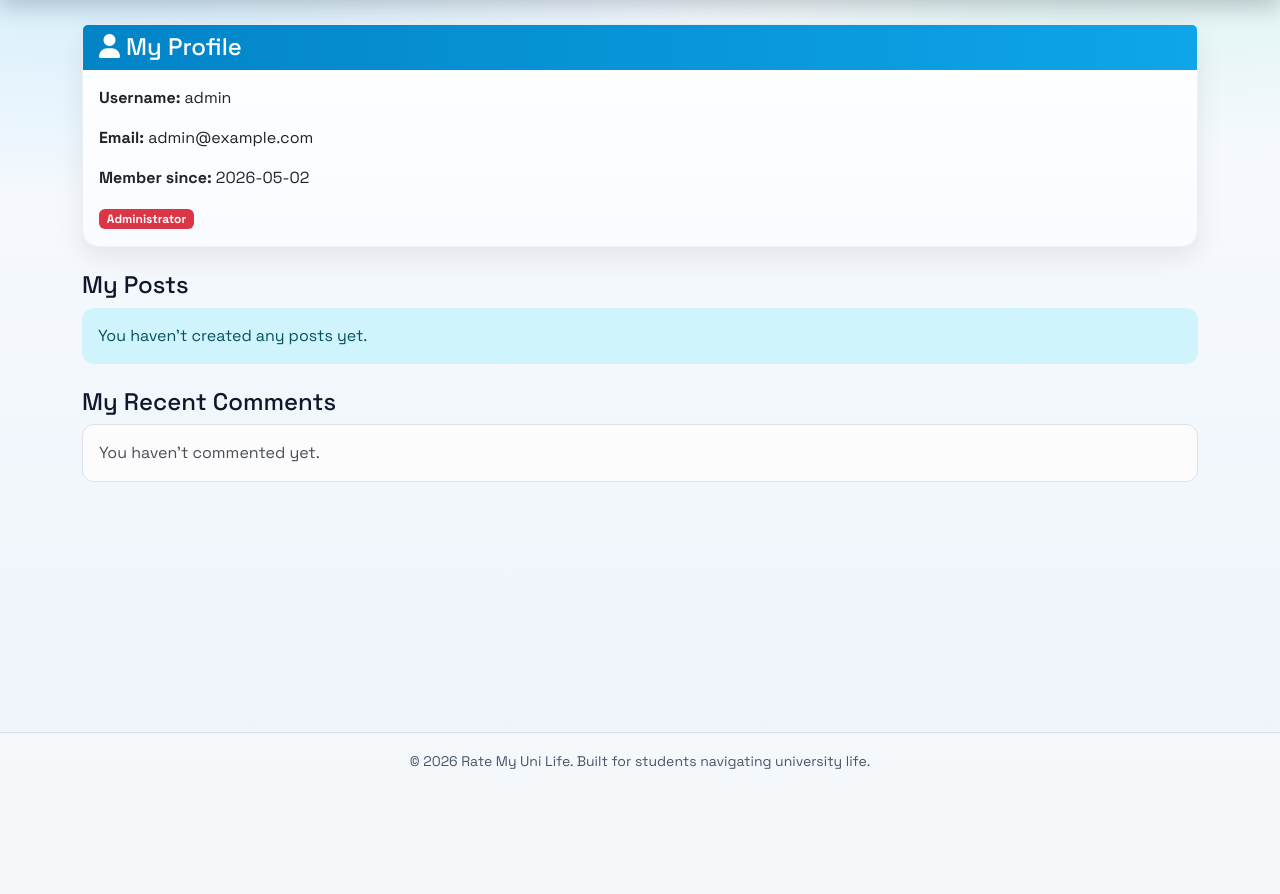
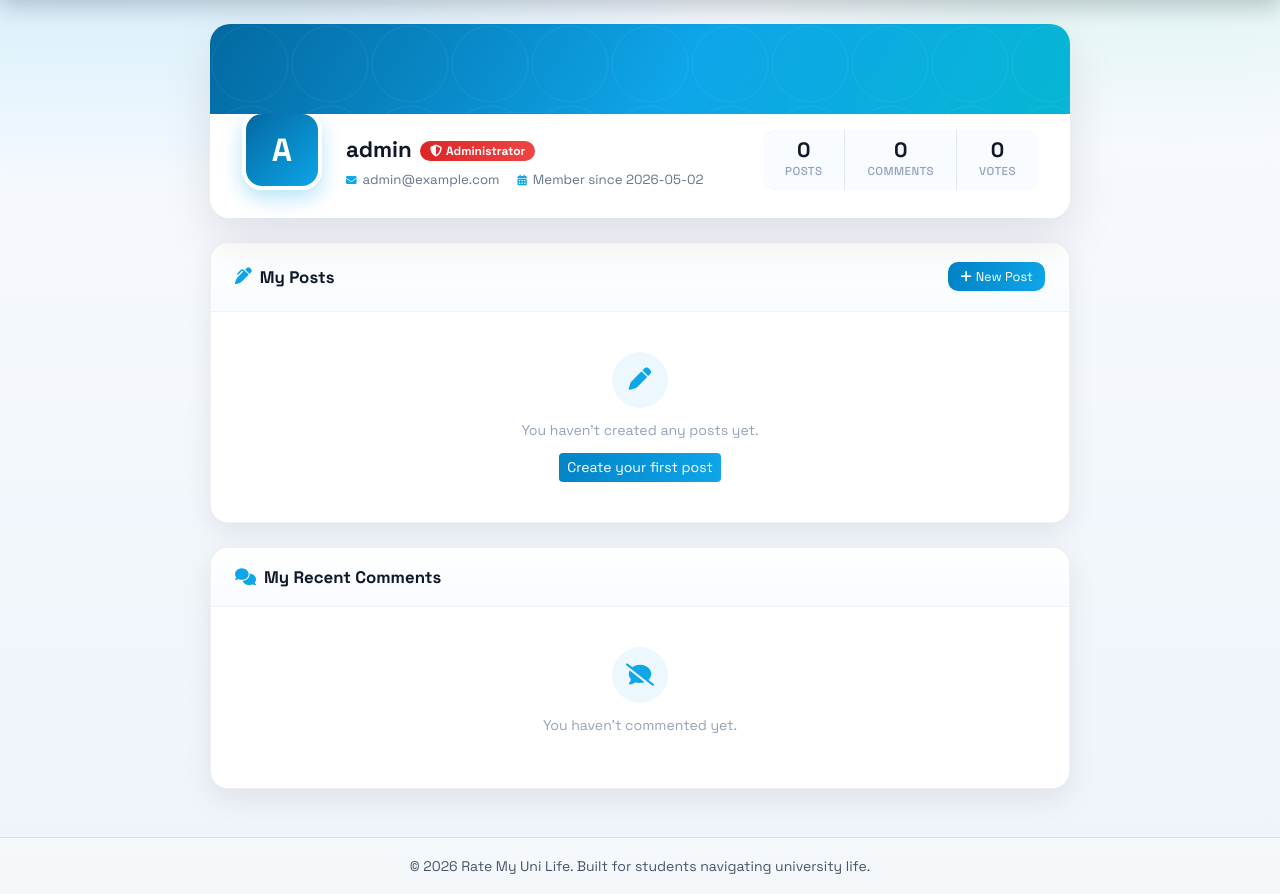
Before and after one commit to csferka/rateunilife, a Flask app: page /profile in a window 1280 px wide. Shown: the part 80-974 px from the top of the page. Before the commit the page ends 849 px from the top, so only its background shows below. Run offline with Flask 3, Linux system fonts and the light colour scheme; a user stored in the database is signed in; some libraries are stand-ins or nearby versions.

Commit message:
Update profile.html

```diff
--- a/templates/profile.html
+++ b/templates/profile.html
@@ -3,71 +3,130 @@
 {% block title %}{{ _('Profile') }}{% endblock %}
 
 {% block content %}
-<div class="row">
-    <div class="col-md-12">
-        <div class="card mb-4">
-            <div class="card-header bg-primary text-white">
-                <h4 class="mb-0"><i class="fas fa-user"></i> {{ _('My Profile') }}</h4>
+<div class="profile-page">
+
+    <!-- Profile Hero Card -->
+    <div class="profile-hero-card mb-4">
+        <div class="profile-hero-bg"></div>
+        <div class="profile-hero-body">
+            <div class="profile-avatar">
+                <span>{{ current_user.username[0].upper() }}</span>
             </div>
-            <div class="card-body">
-                <div class="row">
-                    <div class="col-md-6">
-                        <p><strong>{{ _('Username') }}:</strong> {{ current_user.username }}</p>
-                        <p><strong>{{ _('Email') }}:</strong> {{ current_user.email }}</p>
-                        <p><strong>{{ _('Member since') }}:</strong> {{ current_user.created_at.strftime('%Y-%m-%d') }}</p>
+            <div class="profile-info">
+                <div class="d-flex align-items-center gap-2 flex-wrap">
+                    <h3 class="profile-username">{{ current_user.username }}</h3>
                     {% if current_user.is_admin %}
-                            <span class="badge bg-danger">{{ _('Administrator') }}</span>
+                    <span class="badge profile-admin-badge">
+                        <i class="fas fa-shield-alt me-1"></i>{{ _('Administrator') }}
+                    </span>
                     {% endif %}
+                </div>
+                <div class="profile-meta">
+                    <span><i class="fas fa-envelope"></i> {{ current_user.email }}</span>
+                    <span><i class="fas fa-calendar-alt"></i> {{ _('Member since') }} {{
+                        current_user.created_at.strftime('%Y-%m-%d') }}</span>
+                </div>
+            </div>
+            <div class="profile-stats">
+                <div class="profile-stat">
+                    <span class="profile-stat-value">{{ user_posts|length }}</span>
+                    <span class="profile-stat-label">{{ _('Posts') }}</span>
+                </div>
+                <div class="profile-stat">
+                    <span class="profile-stat-value">{{ user_comments|length }}</span>
+                    <span class="profile-stat-label">{{ _('Comments') }}</span>
+                </div>
+                <div class="profile-stat">
+                    <span class="profile-stat-value">{{ user_posts|sum(attribute='vote_count') }}</span>
+                    <span class="profile-stat-label">{{ _('Votes') }}</span>
                 </div>
             </div>
         </div>
     </div>
 
-        <h4>{{ _('My Posts') }}</h4>
+    <!-- My Posts -->
+    <div class="profile-section">
+        <div class="profile-section-header">
+            <h4 class="profile-section-title">
+                <i class="fas fa-pen-alt"></i> {{ _('My Posts') }}
+            </h4>
+            <a href="{{ url_for('posts.create_post') }}" class="btn btn-primary btn-sm profile-new-btn">
+                <i class="fas fa-plus me-1"></i>{{ _('New Post') }}
+            </a>
+        </div>
+
         {% if user_posts %}
+        <div class="profile-posts-list">
             {% for post in user_posts %}
-                <div class="card mb-3">
-                    <div class="card-body">
-                        <div class="d-flex justify-content-between">
-                            <h5 class="card-title">
-                                <a href="{{ url_for('posts.view_post', post_id=post.id) }}">{{ post.title }}</a>
+            <div class="profile-post-card">
+                <div class="profile-post-main">
+                    <div class="d-flex align-items-start justify-content-between gap-2">
+                        <div>
+                            <a href="{{ url_for('posts.view_post', post_id=post.id) }}" class="profile-post-title">
+                                {{ post.title }}
+                            </a>
                             {% if post.is_anonymous %}
-                                    <span class="badge bg-secondary">{{ _('Anonymous') }}</span>
+                            <span class="badge profile-anon-badge ms-2">
+                                <i class="fas fa-user-secret me-1"></i>{{ _('Anonymous') }}
+                            </span>
                             {% endif %}
-                            </h5>
-                            <small class="text-muted">{{ post.created_at.strftime('%Y-%m-%d') }}</small>
                         </div>
-                        <p class="card-text">{{ post.content[:150] }}...</p>
-                        <div class="text-muted">
-                            <small><i class="fas fa-comment"></i> {{ post.comments|length }} {{ _('comments') }}</small>
-                            <small class="ms-3"><i class="fas fa-chart-line"></i> {{ post.vote_count }} {{ _('votes') }}</small>
+                        <span class="profile-post-date">{{ post.created_at.strftime('%Y-%m-%d') }}</span>
+                    </div>
+                    <p class="profile-post-preview">{{ post.content[:150] }}...</p>
+                    <div class="profile-post-meta">
+                        <span><i class="fas fa-comment"></i> {{ post.comments|length }} {{ _('comments') }}</span>
+                        <span><i class="fas fa-chart-line"></i> {{ post.vote_count }} {{ _('votes') }}</span>
                     </div>
                 </div>
             </div>
             {% endfor %}
+        </div>
         {% else %}
-            <div class="alert alert-info">{{ _("You haven't created any posts yet.") }}</div>
+        <div class="profile-empty">
+            <div class="profile-empty-icon"><i class="fas fa-pen"></i></div>
+            <p>{{ _("You haven't created any posts yet.") }}</p>
+            <a href="{{ url_for('posts.create_post') }}" class="btn btn-primary btn-sm">{{ _('Create your first post')
+                }}</a>
+        </div>
         {% endif %}
+    </div>
 
-        <h4 class="mt-4">{{ _('My Recent Comments') }}</h4>
+    <!-- My Recent Comments -->
+    <div class="profile-section mt-4">
+        <div class="profile-section-header">
+            <h4 class="profile-section-title">
+                <i class="fas fa-comments"></i> {{ _('My Recent Comments') }}
+            </h4>
+        </div>
+
         {% if user_comments %}
+        <div class="profile-posts-list">
             {% for comment in user_comments[:5] %}
-                <div class="card mb-3">
-                    <div class="card-body">
-                        <div class="d-flex justify-content-between">
+            <div class="profile-post-card profile-comment-card">
+                <div class="profile-post-main">
+                    <div class="d-flex align-items-start justify-content-between gap-2">
                         <div>
-                                <strong>{{ _('On:') }}</strong>
-                                <a href="{{ url_for('posts.view_post', post_id=comment.post.id) }}">{{ comment.post.title }}</a>
+                            <span class="profile-comment-on">{{ _('On:') }}</span>
+                            <a href="{{ url_for('posts.view_post', post_id=comment.post.id) }}"
+                                class="profile-comment-link">
+                                {{ comment.post.title }}
+                            </a>
                         </div>
-                            <small class="text-muted">{{ comment.created_at.strftime('%Y-%m-%d') }}</small>
+                        <span class="profile-post-date">{{ comment.created_at.strftime('%Y-%m-%d') }}</span>
                     </div>
-                        <p class="card-text mt-2 mb-0">{{ comment.content }}</p>
+                    <p class="profile-post-preview mt-2 mb-0">{{ comment.content }}</p>
                 </div>
             </div>
             {% endfor %}
+        </div>
         {% else %}
-            <div class="alert alert-light border">{{ _("You haven't commented yet.") }}</div>
+        <div class="profile-empty">
+            <div class="profile-empty-icon"><i class="fas fa-comment-slash"></i></div>
+            <p>{{ _("You haven't commented yet.") }}</p>
+        </div>
         {% endif %}
     </div>
+
 </div>
 {% endblock %}
```
Lines whose indentation alone changed are shown as unchanged.
